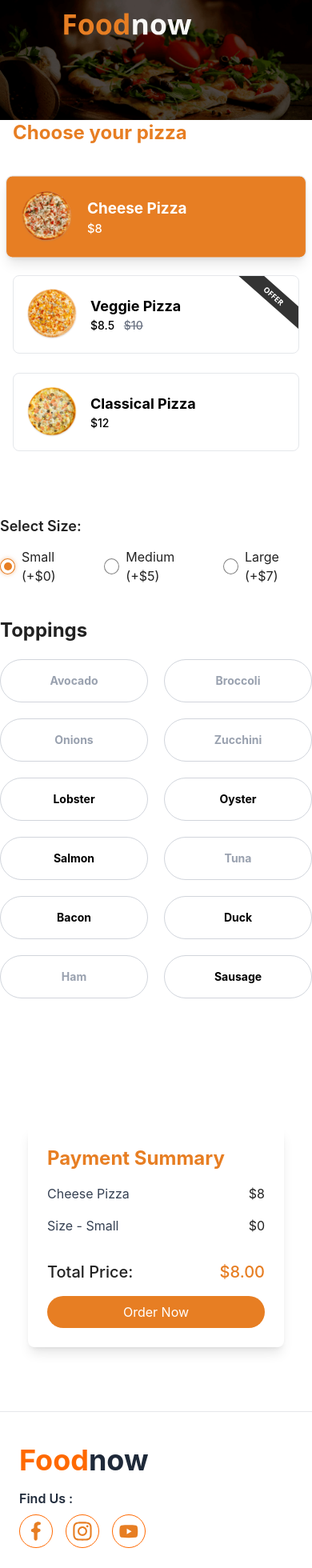
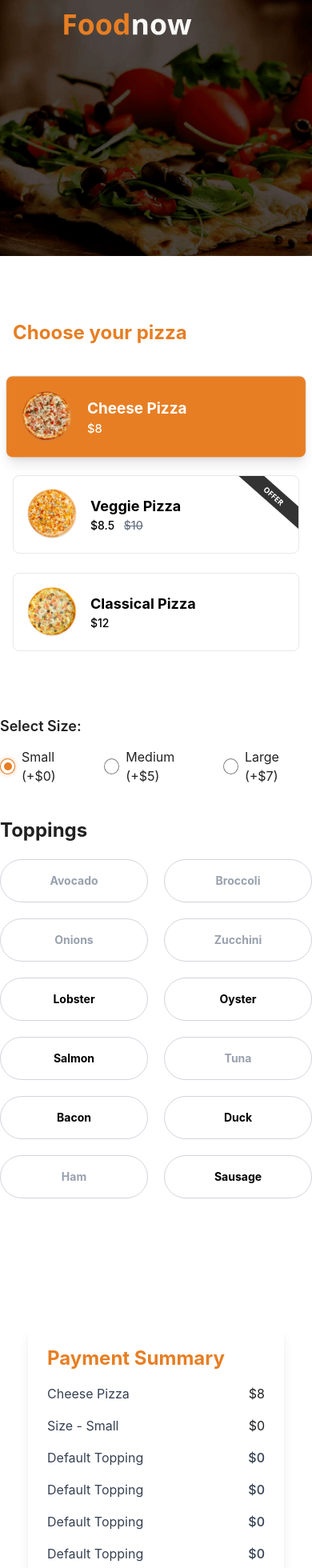
Before and after one commit to HansCode20/FoodNow-Test, a Vue app: page / in a window 390 px wide. Shown: the top 1960 px of the page at 80% size. Built offline with nearby package versions, Linux system fonts and the light colour scheme.

Commit message:
Adding Default Topping Interfaces  in Payment Summary

```diff
--- a/src/Views/HomeView.vue
+++ b/src/Views/HomeView.vue
@@ -20,12 +20,6 @@ const selectedPizza = ref(null);
 const selectedSize = ref(null);
 const selectedToppings = ref([]);
 
-// Fungsi memilih pizza
-const selectPizza = (pizza) => {
-  selectedPizza.value = pizza;
-  selectedSize.value = sizes.value.find(size => size.name === "Small") || null; // Pilih ukuran Small
-  selectedToppings.value = []; // Reset topping saat pilih pizza baru
-};
 
 // Perhitungan total harga
 const totalPrice = computed(() => {
@@ -55,15 +49,21 @@ const totalPrice = computed(() => {
 onMounted(() => {
   selectedPizza.value = pizzas.value.find(pizza => pizza.name === "Cheese Pizza") || pizzas.value[0];
   selectedSize.value = sizes.value.find(size => size.name === "Small") || sizes.value[0];
+  selectedToppings.value = selectedPizza.value?.toppings?.map(t => t.id) || [];
+
+  console.log("Selected Pizza:", selectedPizza.value);
+  console.log("Selected Toppings (IDs):", selectedToppings.value);
 });
+
 </script>
 
 <template>
   <div>
-
-    <Navbar />
-    <img src="../assets/img/hero.png" alt="Hero Image" class="w-full">
-    <div class="container mx-auto flex flex-col md:flex-row justify-between items-center">
+    <div class="relative">
+      <Navbar />
+      <img src="../assets/img/hero.png" alt="Banner" class="w-full h-80 md:h-full object-cover" />
+    </div>
+    <div class="container mx-auto flex flex-col md:flex-row justify-between items-center min-h-screen mt-20 md:mt-0">
       <div class="space-y-20">
         <PizzaList :pizzas="pizzas" v-model:selectedPizza="selectedPizza" />
         <div>
```
